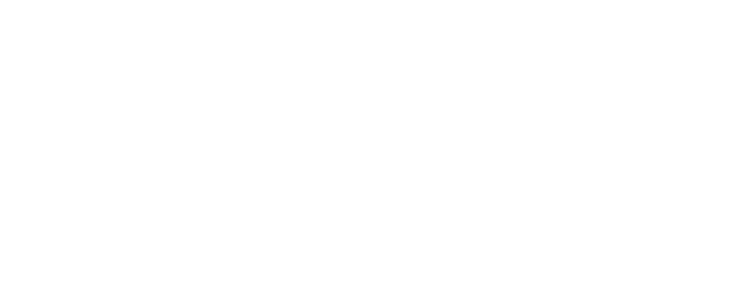
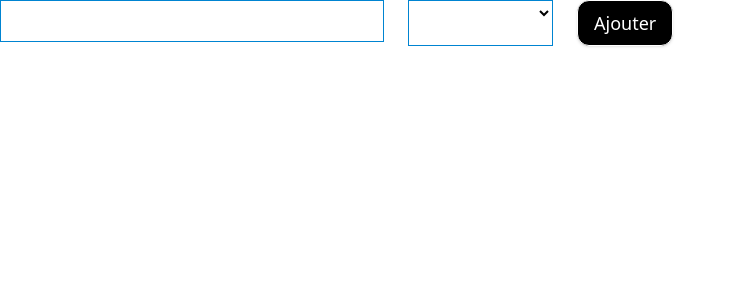
Before and after one commit to tsirygit/to-do-list-apps, a Nuxt app: page /Homepage in a window 1280 px wide. Before the commit this address had no page. Shown: the top 300 px of the page, without its empty margins (0-736 px from the left). Built offline with nearby package versions, Linux system fonts and the light colour scheme.

Commit message:
mon application todolist

```diff
--- a/app/app.vue
+++ b/app/app.vue
@@ -1,6 +1,8 @@
 <template>
   <div>
     <NuxtRouteAnnouncer />
-    <NuxtPage />
+    <NuxtLayout>
+      <NuxtPage />
+    </NuxtLayout>
   </div>
 </template>
--- a/app/composables/ui/Button.vue
+++ b/app/composables/ui/Button.vue
@@ -1,3 +1,13 @@
 <template>
-  <button class=" cursor-pointer px-4 py-2 border shadow rounded-xl text-lg text-white">voir maintenant</button>
+  <button
+    class="cursor-pointer px-4 py-2 border shadow rounded-xl text-lg text-white"
+  >
+    {{ label }}
+  </button>
 </template>
+
+<script setup>
+defineProps({
+  label: String,
+});
+</script>
--- /dev/null
+++ b/app/composables/ui/Input.vue
@@ -0,0 +1,10 @@
+<template>
+  <div>
+    <input type="text" class="w-96 border p-2 border-sky-600" />
+  </div>
+</template>
+
+<script setup>
+
+
+</script>
--- /dev/null
+++ b/app/composables/ui/Select.vue
@@ -0,0 +1,18 @@
+<template>
+  <div class="border border-sky-600">
+    <select v-model="genres">
+      <option disabled value="">choisi un genres</option>
+      <option>Action</option>
+      <option>Commedie</option>
+      <option>Horreur</option>
+      <option>Romantique</option>
+    </select>
+  </div>
+</template>
+
+<script setup>
+import { ref } from "vue";
+
+const genres = ref([]);
+
+</script>
--- /dev/null
+++ b/app/layouts/Default.vue
@@ -0,0 +1,23 @@
+<template>
+  <div class="flex">
+    <nav class="w-64 h-screen bg-gray-800 text-white flex flex-col">
+      <div class="p-4 text-2xl font-bold border-b border-gray-700">
+        Movie List
+      </div>
+      <ul class="flex-1 p-4 space-y-2">
+        <li>
+          <NuxtLink to="homepage">homepage</NuxtLink>
+        </li>
+        <li>
+          <NuxtLink to="about">about</NuxtLink>
+        </li>
+      </ul>
+    </nav>
+
+    <main class="flex-1 p-6">
+      <slot></slot>
+    </main>
+  </div>
+</template>
+
+<script setup></script>
--- /dev/null
+++ b/app/pages/Homepage.vue
@@ -0,0 +1,13 @@
+<template>
+  <div class="flex justify-arround gap-6">
+    <Input />
+    <Select />
+    <Button label="Ajouter" class="bg-black" />
+  </div>
+</template>
+
+<script setup>
+import Select from "~/composables/ui/Select.vue";
+import Input from "~/composables/ui/Input.vue";
+import Button from "~/composables/ui/Button.vue";
+</script>
--- a/app/pages/index.vue
+++ b/app/pages/index.vue
@@ -11,8 +11,8 @@
       </transition>
     </div>
     <div class="mt-6">
-      <NuxtLink to="">
-        <Button class="bg-black" />
+      <NuxtLink to="homepage">
+        <Button class="bg-black" label="voir maintenant" />
       </NuxtLink>
     </div>
   </div>
```
